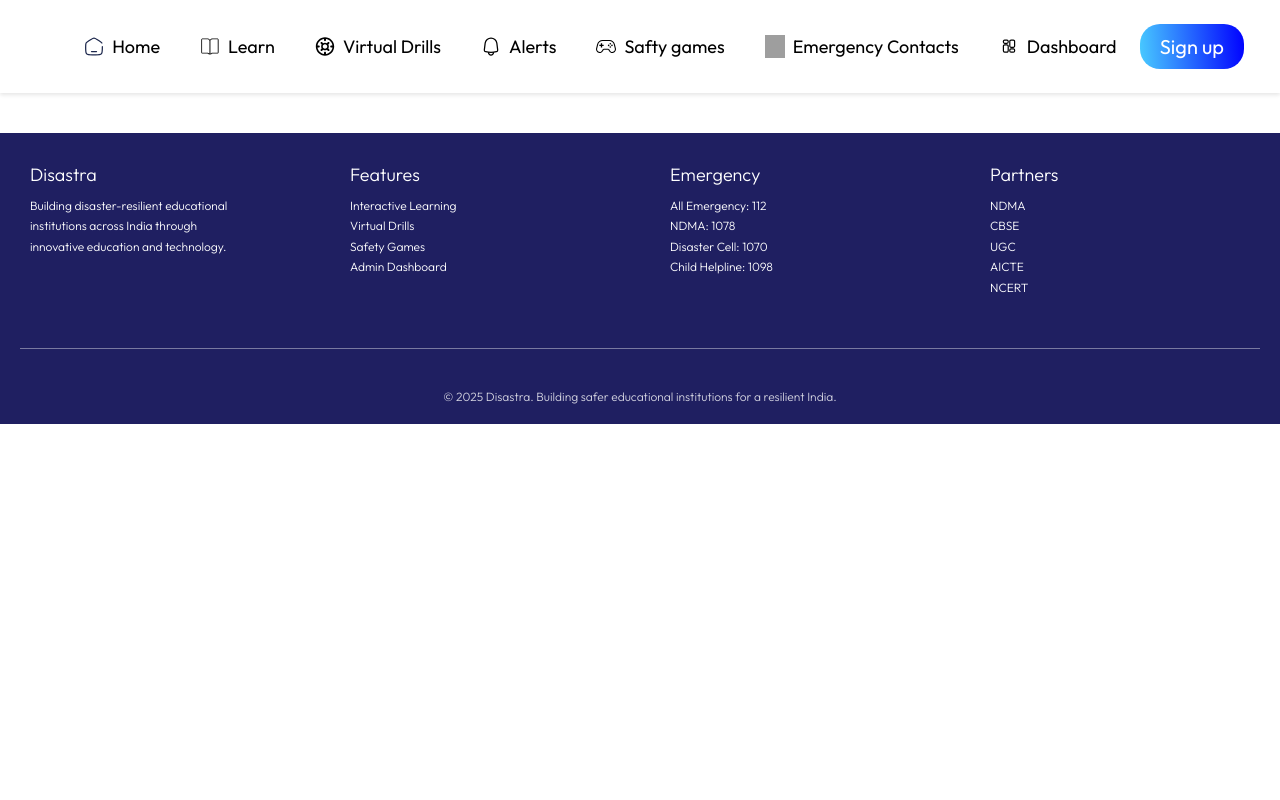
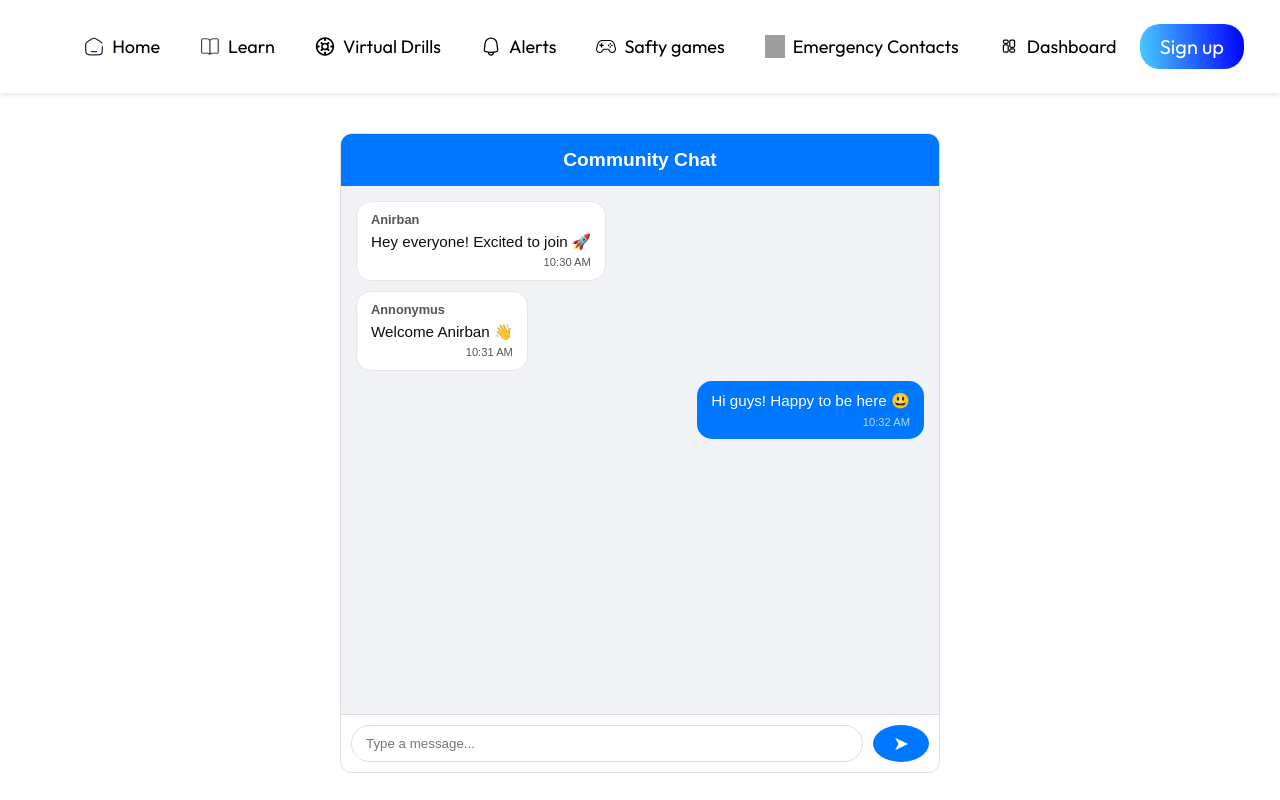
Before and after one commit to Anirban986/SIH_Project, a React (Vite) app: page /Community in a window 1280 px wide. Shown: the top 800 px of the page. Built offline with nearby package versions, Linux system fonts and the light colour scheme; grey boxes are pictures that could not be loaded; a web font is replaced by a local one.

Commit message:
community section added

```diff
--- a/src/App.jsx
+++ b/src/App.jsx
@@ -11,6 +11,7 @@ import Footer from './components/Footer/Footer'
 import Safty from './components/Safty-games/Safty'
 import Signup from './components/Signup/Signup'
 import Dashboard from './components/DashBoard/Dashboard/Dashboard'
+import Community from './components/communtiy/Community'
 
 function App() {
   const [count, setCount] = useState(0)
@@ -26,6 +27,7 @@ function App() {
       <Route path='/Safty' element={<Safty/>}/>
       <Route path='/Emergency' element={<Emergency/>}/>
       <Route path='/Dashboard' element={<Dashboard/>}/>
+      <Route path='/Community' element={<Community/>}/>
      </Routes>
        {/* Only show footer if modal is closed */}
       {!showSignup && <Footer />}
--- /dev/null
+++ b/src/components/communtiy/Community.css
@@ -0,0 +1,98 @@
+.chat-container {
+  width: 100%;
+  max-width: 600px;
+  height: 80vh;
+  margin: 30px auto;
+  display: flex;
+  flex-direction: column;
+  border: 1px solid #ddd;
+  border-radius: 12px;
+  overflow: hidden;
+  background: #f0f2f5;
+  font-family: Arial, sans-serif;
+}
+
+.chat-header {
+  background: #0077ff;
+  color: white;
+  padding: 15px;
+  text-align: center;
+  font-weight: bold;
+  font-size: 1.2rem;
+}
+
+.chat-body {
+  flex: 1;
+  padding: 15px;
+  overflow-y: auto;
+  display: flex;
+  flex-direction: column;
+  gap: 10px;
+}
+
+.chat-message {
+  max-width: 70%;
+  padding: 10px 14px;
+  border-radius: 15px;
+  position: relative;
+  font-size: 0.95rem;
+  line-height: 1.3;
+}
+
+.chat-message.other {
+  align-self: flex-start;
+  background: #ffffff;
+  border: 1px solid #e6e6e6;
+}
+
+.chat-message.user {
+  align-self: flex-end;
+  background: #0077ff;
+  color: white;
+}
+
+.chat-sender {
+  font-size: 0.8rem;
+  font-weight: bold;
+  color: #555;
+  display: block;
+  margin-bottom: 3px;
+}
+
+.chat-time {
+  font-size: 0.7rem;
+  opacity: 0.7;
+  margin-top: 4px;
+  display: block;
+  text-align: right;
+}
+
+.chat-input {
+  display: flex;
+  padding: 10px;
+  background: #fff;
+  border-top: 1px solid #ddd;
+}
+
+.chat-input input {
+  flex: 1;
+  padding: 10px 14px;
+  border: 1px solid #ddd;
+  border-radius: 25px;
+  outline: none;
+}
+
+.chat-input button {
+  margin-left: 10px;
+  padding: 0 20px;
+  border: none;
+  border-radius: 50%;
+  background: #0077ff;
+  color: white;
+  cursor: pointer;
+  font-size: 1.2rem;
+}
+
+.chat-input button:hover {
+  background: #005fcc;
+}
--- /dev/null
+++ b/src/components/communtiy/Community.jsx
@@ -0,0 +1,54 @@
+import React, { useState } from "react";
+import "./Community.css";
+
+function CommunityChat() {
+  const [messages, setMessages] = useState([
+    { id: 1, sender: "Anirban", text: "Hey everyone! Excited to join 🚀", time: "10:30 AM", isUser: false },
+    { id: 2, sender: "Annonymus", text: "Welcome Anirban 👋", time: "10:31 AM", isUser: false },
+    { id: 3, sender: "You", text: "Hi guys! Happy to be here 😃", time: "10:32 AM", isUser: true },
+  ]);
+
+  const [newMessage, setNewMessage] = useState("");
+
+  const handleSend = () => {
+    if (newMessage.trim() === "") return;
+    const msg = {
+      id: messages.length + 1,
+      sender: "You",
+      text: newMessage,
+      time: new Date().toLocaleTimeString([], { hour: "2-digit", minute: "2-digit" }),
+      isUser: true,
+    };
+    setMessages([...messages, msg]);
+    setNewMessage("");
+  };
+
+  return (
+    <div className="chat-container">
+      <div className="chat-header">Community Chat</div>
+
+      <div className="chat-body">
+        {messages.map((msg) => (
+          <div key={msg.id} className={`chat-message ${msg.isUser ? "user" : "other"}`}>
+            {!msg.isUser && <span className="chat-sender">{msg.sender}</span>}
+            <p className="chat-text">{msg.text}</p>
+            <span className="chat-time">{msg.time}</span>
+          </div>
+        ))}
+      </div>
+
+      <div className="chat-input">
+        <input
+          type="text"
+          placeholder="Type a message..."
+          value={newMessage}
+          onChange={(e) => setNewMessage(e.target.value)}
+          onKeyDown={(e) => e.key === "Enter" && handleSend()}
+        />
+        <button onClick={handleSend}>➤</button>
+      </div>
+    </div>
+  );
+}
+
+export default CommunityChat;
--- a/src/components/home/Home.jsx
+++ b/src/components/home/Home.jsx
@@ -64,12 +64,14 @@ function Home() {
                 </div>
                 </Link>
 
-
-                 <div className="section3-items">
+             <Link className='sec-link' to='/Community' >
+              <div className="section3-items">
                     <img src={peaple} alt="" />
                     <h1>Community</h1>
                     <p>Communicate with peers</p>
                 </div>
+             </Link>
+
 
                 <Link className='sec-link' to='/safty' >
                 <div className="section3-items">
```
